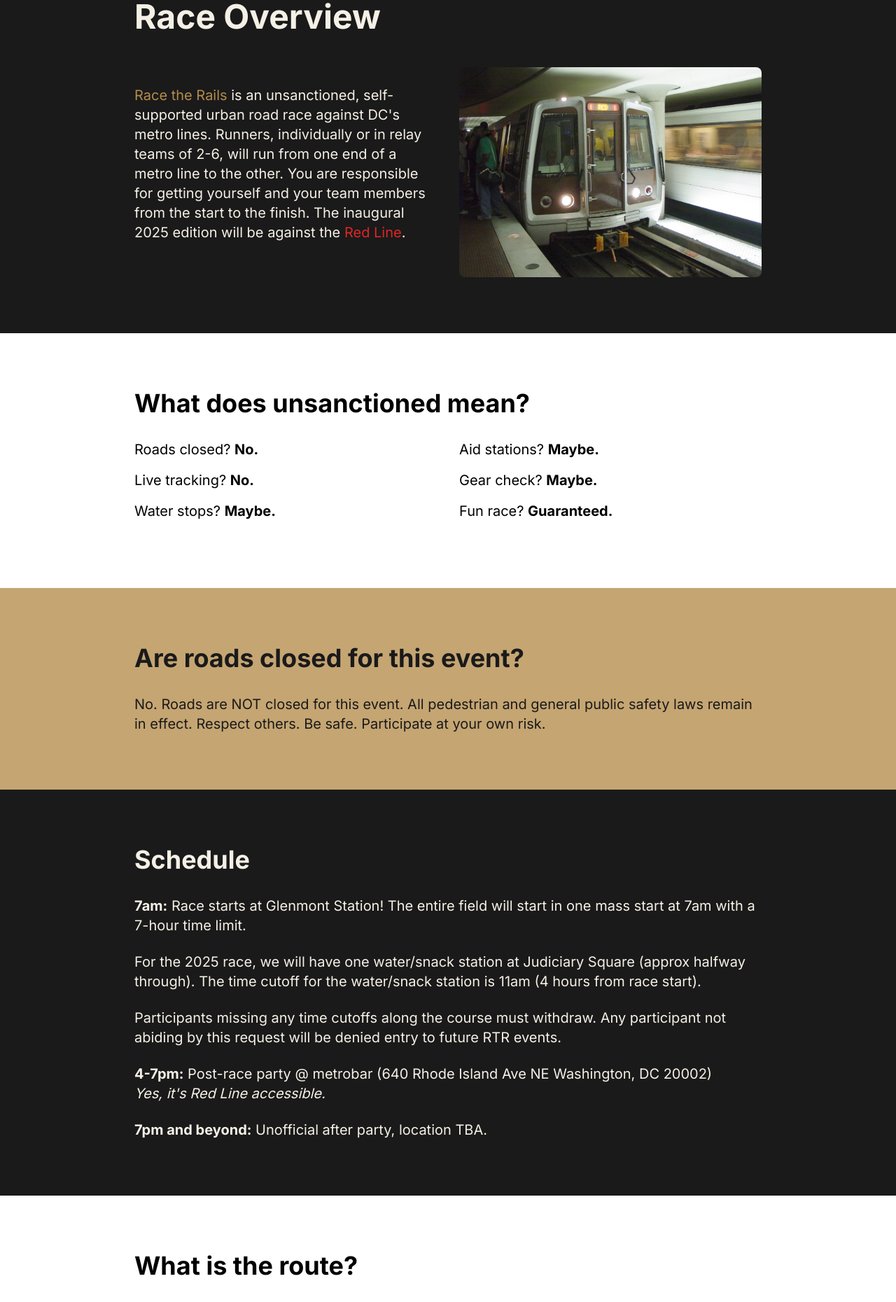
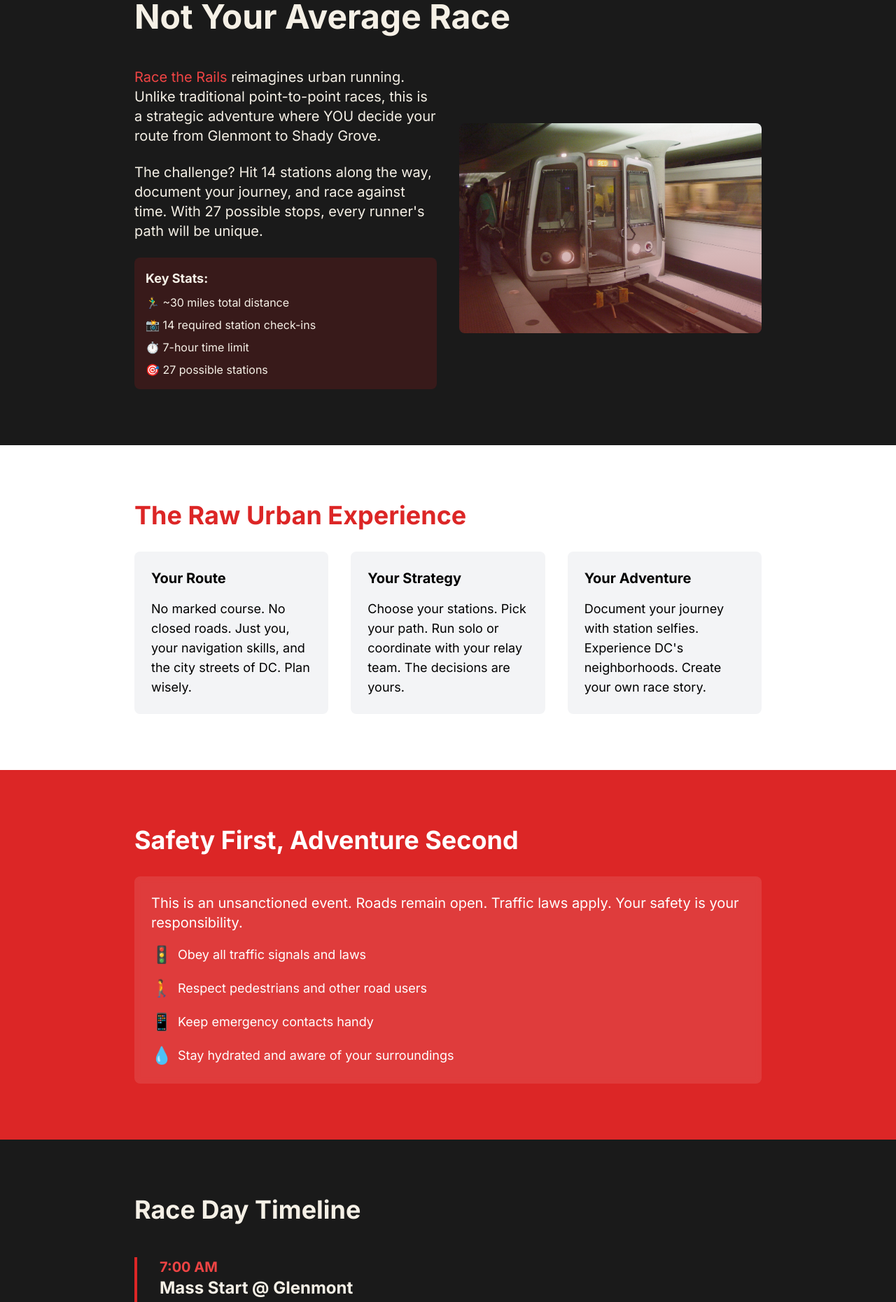
Before and after one commit to dwolfand/racetherails, a Next.js app: page / in a window 1280 px wide. Shown: the part 880-2740 px from the top of the page at 70% size. Built offline with nearby package versions, Linux system fonts and the light colour scheme.

Commit message:
Full site redesign

```diff
--- a/app/api/pricing-tier/route.ts
+++ b/app/api/pricing-tier/route.ts
@@ -37,11 +37,6 @@ export async function GET(request: Request) {
 
     // Get the current pricing tier based on the current date and registration type
     const currentDate = new Date();
-    console.log("Searching for pricing tier with params:", {
-      raceId: currentRace.id,
-      registrationType,
-      currentDate: currentDate.toISOString(),
-    });
 
     const currentPricingTier = await prisma.pricingTier.findFirst({
       where: {
--- a/app/page.tsx
+++ b/app/page.tsx
@@ -11,13 +11,16 @@ export default function Home() {
           src="/images/hero/WMATA_metro_center_crossvault.jpg"
           alt="DC Metro Station with iconic waffle ceiling"
           fill
-          className="object-cover grayscale"
+          className="object-cover"
+          style={{
+            filter: "brightness(0.7) sepia(0.3) hue-rotate(-20deg)",
+          }}
           priority
           quality={100}
         />
-        <div className="absolute inset-0 bg-black/70" />
+        <div className="absolute inset-0 bg-gradient-to-b from-red-900/50 to-black/70" />
         <div className="absolute inset-0 flex flex-col items-center justify-center text-white z-10 px-4">
-          <div className="w-48 h-48 mb-8 relative">
+          <div className="w-48 h-48 mb-8 relative animate-pulse">
             <Image
               src="/images/logos/racetherails-logo.jpeg"
               alt="Race the Rails Logo"
@@ -27,16 +30,24 @@ export default function Home() {
             />
           </div>
           <h1 className="text-6xl md:text-8xl font-bold mb-4 text-shadow-lg text-center">
-            RACE THE RAILS
+            RACE THE <span className="text-red-500">RAILS</span>
           </h1>
-          <p className="text-xl md:text-2xl mb-8 text-shadow text-center">
-            Run DC, one line at a time. Are you on board?
+          <p className="text-xl md:text-2xl mb-8 text-shadow text-center max-w-2xl">
+            DC's first-ever metro line challenge. 30 miles. 27 stations.
+            Infinite possibilities.
+            <br />
+            Choose your path. Make your stops. Beat the clock.
           </p>
-          <p className="text-2xl md:text-4xl mb-8 text-shadow">
-            MARCH 22, 2025
-          </p>
+          <div className="flex flex-col items-center gap-4">
+            <p className="text-2xl md:text-4xl text-shadow">MARCH 22, 2025</p>
+            <Link
+              href="/register"
+              className="bg-red-600 hover:bg-red-700 text-white px-8 py-3 rounded-full text-xl font-bold transition-all transform hover:scale-105"
+            >
+              Join the Challenge
+            </Link>
           </div>
-        {/* Scroll Arrow */}
+        </div>
         <div className="absolute bottom-8 left-1/2 transform -translate-x-1/2 text-white z-10 animate-bounce">
           <FaChevronDown size={40} />
         </div>
@@ -45,18 +56,29 @@ export default function Home() {
       {/* Race Overview Section */}
       <section className="bg-rtr-dark text-rtr-cream py-20 px-4">
         <div className="max-w-4xl mx-auto">
-          <h2 className="text-5xl font-bold mb-12">Race Overview</h2>
+          <h2 className="text-5xl font-bold mb-12">Not Your Average Race</h2>
           <div className="grid md:grid-cols-2 gap-8 items-center">
             <div>
               <p className="text-xl mb-6">
-                <span className="text-rtr-gold">Race the Rails</span> is an
-                unsanctioned, self-supported urban road race against DC's metro
-                lines. Runners, individually or in relay teams of 2-6, will run
-                from one end of a metro line to the other. You are responsible
-                for getting yourself and your team members from the start to the
-                finish. The inaugural 2025 edition will be against the{" "}
-                <span className="text-red-600">Red Line</span>.
+                <span className="text-red-500">Race the Rails</span> reimagines
+                urban running. Unlike traditional point-to-point races, this is
+                a strategic adventure where YOU decide your route from Glenmont
+                to Shady Grove.
               </p>
+              <p className="text-xl mb-6">
+                The challenge? Hit 14 stations along the way, document your
+                journey, and race against time. With 27 possible stops, every
+                runner's path will be unique.
+              </p>
+              <div className="bg-red-900/30 p-4 rounded-lg">
+                <h3 className="text-lg font-bold mb-2">Key Stats:</h3>
+                <ul className="space-y-2">
+                  <li>🏃‍♂️ ~30 miles total distance</li>
+                  <li>📸 14 required station check-ins</li>
+                  <li>⏱️ 7-hour time limit</li>
+                  <li>🎯 27 possible stations</li>
+                </ul>
+              </div>
             </div>
             <div className="relative h-[300px] rounded-lg overflow-hidden">
               <Image
@@ -65,6 +87,7 @@ export default function Home() {
                 fill
                 className="object-cover"
               />
+              <div className="absolute inset-0 bg-gradient-to-t from-red-900/50 to-transparent" />
             </div>
           </div>
         </div>
@@ -73,30 +96,29 @@ export default function Home() {
       {/* What Does Unsanctioned Mean Section */}
       <section className="bg-white py-20 px-4">
         <div className="max-w-4xl mx-auto">
-          <h2 className="text-4xl font-bold mb-8">
-            What does unsanctioned mean?
+          <h2 className="text-4xl font-bold mb-8 text-red-600">
+            The Raw Urban Experience
           </h2>
-          <div className="grid grid-cols-1 md:grid-cols-2 gap-8">
-            <div>
-              <p className="text-xl mb-4">
-                Roads closed? <span className="font-bold">No.</span>
-              </p>
-              <p className="text-xl mb-4">
-                Live tracking? <span className="font-bold">No.</span>
-              </p>
-              <p className="text-xl mb-4">
-                Water stops? <span className="font-bold">Maybe.</span>
+          <div className="grid grid-cols-1 md:grid-cols-3 gap-8">
+            <div className="bg-gray-100 p-6 rounded-lg transform hover:scale-105 transition-transform">
+              <h3 className="text-xl font-bold mb-4">Your Route</h3>
+              <p className="text-lg">
+                No marked course. No closed roads. Just you, your navigation
+                skills, and the city streets of DC. Plan wisely.
               </p>
             </div>
-            <div>
-              <p className="text-xl mb-4">
-                Aid stations? <span className="font-bold">Maybe.</span>
+            <div className="bg-gray-100 p-6 rounded-lg transform hover:scale-105 transition-transform">
+              <h3 className="text-xl font-bold mb-4">Your Strategy</h3>
+              <p className="text-lg">
+                Choose your stations. Pick your path. Run solo or coordinate
+                with your relay team. The decisions are yours.
               </p>
-              <p className="text-xl mb-4">
-                Gear check? <span className="font-bold">Maybe.</span>
-              </p>
-              <p className="text-xl mb-4">
-                Fun race? <span className="font-bold">Guaranteed.</span>
+            </div>
+            <div className="bg-gray-100 p-6 rounded-lg transform hover:scale-105 transition-transform">
+              <h3 className="text-xl font-bold mb-4">Your Adventure</h3>
+              <p className="text-lg">
+                Document your journey with station selfies. Experience DC's
+                neighborhoods. Create your own race story.
               </p>
             </div>
           </div>
@@ -104,49 +126,84 @@ export default function Home() {
       </section>
 
       {/* Safety Notice Section */}
-      <section className="bg-rtr-bronze text-rtr-dark py-20 px-4">
+      <section className="bg-red-600 text-white py-20 px-4">
         <div className="max-w-4xl mx-auto">
           <h2 className="text-4xl font-bold mb-8">
-            Are roads closed for this event?
+            Safety First, Adventure Second
           </h2>
-          <p className="text-xl">
-            No. Roads are NOT closed for this event. All pedestrian and general
-            public safety laws remain in effect. Respect others. Be safe.
-            Participate at your own risk.
+          <div className="bg-white/10 p-6 rounded-lg backdrop-blur-sm">
+            <p className="text-xl mb-4">
+              This is an unsanctioned event. Roads remain open. Traffic laws
+              apply. Your safety is your responsibility.
             </p>
+            <ul className="space-y-4 text-lg">
+              <li className="flex items-center gap-2">
+                <span className="text-2xl">🚦</span> Obey all traffic signals
+                and laws
+              </li>
+              <li className="flex items-center gap-2">
+                <span className="text-2xl">🚶</span> Respect pedestrians and
+                other road users
+              </li>
+              <li className="flex items-center gap-2">
+                <span className="text-2xl">📱</span> Keep emergency contacts
+                handy
+              </li>
+              <li className="flex items-center gap-2">
+                <span className="text-2xl">💧</span> Stay hydrated and aware of
+                your surroundings
+              </li>
+            </ul>
+          </div>
         </div>
       </section>
 
       {/* Schedule Section */}
       <section className="bg-rtr-dark text-rtr-cream py-20 px-4">
         <div className="max-w-4xl mx-auto">
-          <h2 className="text-4xl font-bold mb-8">Schedule</h2>
-          <div className="space-y-6">
-            <p className="text-xl">
-              <span className="font-bold">7am:</span> Race starts at Glenmont
-              Station! The entire field will start in one mass start at 7am with
-              a 7-hour time limit.
+          <h2 className="text-4xl font-bold mb-12">Race Day Timeline</h2>
+          <div className="space-y-8">
+            <div className="relative pl-8 border-l-4 border-red-600">
+              <time className="text-red-500 font-bold text-xl">7:00 AM</time>
+              <h3 className="text-2xl font-bold mb-2">Mass Start @ Glenmont</h3>
+              <p className="text-lg">
+                The adventure begins! All participants start together from
+                Glenmont Station. Get ready for an epic journey across DC.
               </p>
-            <p className="text-xl">
-              For the 2025 race, we will have one water/snack station at
-              Judiciary Square (approx halfway through). The time cutoff for the
-              water/snack station is 11am (4 hours from race start).
+            </div>
+
+            <div className="relative pl-8 border-l-4 border-red-600">
+              <time className="text-red-500 font-bold text-xl">11:00 AM</time>
+              <h3 className="text-2xl font-bold mb-2">Midpoint Cutoff</h3>
+              <p className="text-lg">
+                Last chance to reach the Judiciary Square water station. Missing
+                the cutoff means mandatory withdrawal.
               </p>
-            <p className="text-xl">
-              Participants missing any time cutoffs along the course must
-              withdraw. Any participant not abiding by this request will be
-              denied entry to future RTR events.
+            </div>
+
+            <div className="relative pl-8 border-l-4 border-red-600">
+              <time className="text-red-500 font-bold text-xl">2:00 PM</time>
+              <h3 className="text-2xl font-bold mb-2">Course Closes</h3>
+              <p className="text-lg">
+                7-hour time limit ends. Submit your station selfies within 30
+                minutes of finishing at Shady Grove.
               </p>
-            <p className="text-xl">
-              <span className="font-bold">4-7pm:</span> Post-race party @
-              metrobar (640 Rhode Island Ave NE Washington, DC 20002)
+            </div>
+
+            <div className="relative pl-8 border-l-4 border-red-600">
+              <time className="text-red-500 font-bold text-xl">
+                4:00 - 7:00 PM
+              </time>
+              <h3 className="text-2xl font-bold mb-2">Victory Celebration</h3>
+              <p className="text-lg">
+                Join us at metrobar (640 Rhode Island Ave NE) to share stories,
+                compare routes, and celebrate your achievement!
                 <br />
-              <span className="italic">Yes, it's Red Line accessible.</span>
+                <span className="italic text-red-400">
+                  Yes, it's Red Line accessible.
+                </span>
               </p>
-            <p className="text-xl">
-              <span className="font-bold">7pm and beyond:</span> Unofficial
-              after party, location TBA.
-            </p>
+            </div>
           </div>
         </div>
       </section>
@@ -154,33 +211,93 @@ export default function Home() {
       {/* Route Section */}
       <section className="bg-white py-20 px-4">
         <div className="max-w-4xl mx-auto">
-          <h2 className="text-4xl font-bold mb-8">What is the route?</h2>
-          <div className="grid md:grid-cols-2 gap-8 items-center mb-8">
+          <h2 className="text-4xl font-bold mb-8">Chart Your Course</h2>
+          <div className="grid md:grid-cols-2 gap-12 items-start">
             <div>
-              <p className="text-xl mb-6">
-                The route is approximately ~30 miles. There is no predetermined
-                route for the race, but you must start at the Glenmont station
-                and end at the Shady Grove station. You must also take a selfie
-                at 14 different Red Line metro stations – it is up to you to
-                determine which stations to stop at (there are 27 stations!), as
-                long as 3 of the 14 stops are Glenmont, Judiciary Square, and
-                Shady Grove.
+              <div className="bg-gray-100 p-6 rounded-lg mb-8">
+                <h3 className="text-2xl font-bold mb-4 text-red-600">
+                  The Challenge
+                </h3>
+                <ul className="space-y-4">
+                  <li className="flex items-start gap-4">
+                    <span className="text-2xl">🚉</span>
+                    <div>
+                      <p className="font-bold">Required Stations</p>
+                      <p>
+                        Glenmont (Start), Judiciary Square (Midpoint), Shady
+                        Grove (Finish)
                       </p>
                     </div>
-            <div className="relative h-[300px] rounded-lg overflow-hidden">
+                  </li>
+                  <li className="flex items-start gap-4">
+                    <span className="text-2xl">📸</span>
+                    <div>
+                      <p className="font-bold">Station Check-ins</p>
+                      <p>
+                        Take selfies at 14 different stations of your choice
+                        (including the required ones)
+                      </p>
+                    </div>
+                  </li>
+                  <li className="flex items-start gap-4">
+                    <span className="text-2xl">📏</span>
+                    <div>
+                      <p className="font-bold">Distance</p>
+                      <p>
+                        Approximately 30 miles, but your exact route is up to
+                        you
+                      </p>
+                    </div>
+                  </li>
+                </ul>
+              </div>
+              <div className="bg-red-600 text-white p-6 rounded-lg">
+                <h3 className="text-2xl font-bold mb-4">Verification</h3>
+                <p className="mb-4">
+                  Send your station selfies to racetherails@gmail.com within 30
+                  minutes of finishing. Each photo should clearly show:
+                </p>
+                <ul className="space-y-2 ml-6 list-disc">
+                  <li>You at the station</li>
+                  <li>Station name visible</li>
+                  <li>Timestamp (if possible)</li>
+                </ul>
+              </div>
+            </div>
+            <div>
+              <div className="sticky top-4">
+                <div className="relative h-[500px] rounded-lg overflow-hidden">
                   <Image
                     src="/images/stations/Gallery_Place-Chinatown_Station_2.jpg"
                     alt="Gallery Place-Chinatown Metro Station"
                     fill
                     className="object-cover"
                   />
+                  <div className="absolute inset-0 bg-gradient-to-t from-black/80 to-transparent" />
+                  <div className="absolute bottom-0 left-0 right-0 p-6 text-white">
+                    <h3 className="text-2xl font-bold mb-4">Pro Tips</h3>
+                    <ul className="space-y-3">
+                      <li className="flex items-center gap-2">
+                        <span>🗺️</span> Study the Red Line map in advance
+                      </li>
+                      <li className="flex items-center gap-2">
+                        <span>📱</span> Download offline maps
+                      </li>
+                      <li className="flex items-center gap-2">
+                        <span>🏃</span> Plan your station spacing strategically
+                      </li>
+                      <li className="flex items-center gap-2">
+                        <span>🌡️</span> Check weather conditions
+                      </li>
+                      <li className="flex items-center gap-2">
+                        <span>⚡</span> Keep your phone charged
+                      </li>
+                    </ul>
                   </div>
                 </div>
-          <p className="text-xl">
-            Selfies should be sent at the end of the race to
-            racetherails@gmail.com within 30 minutes of crossing the finish line
-            for verification. We're excited to see the routes you come up with!
-          </p>
+              </div>
+            </div>
+          </div>
         </div>
       </section>
 
```
Lines whose indentation alone changed are shown as unchanged.
